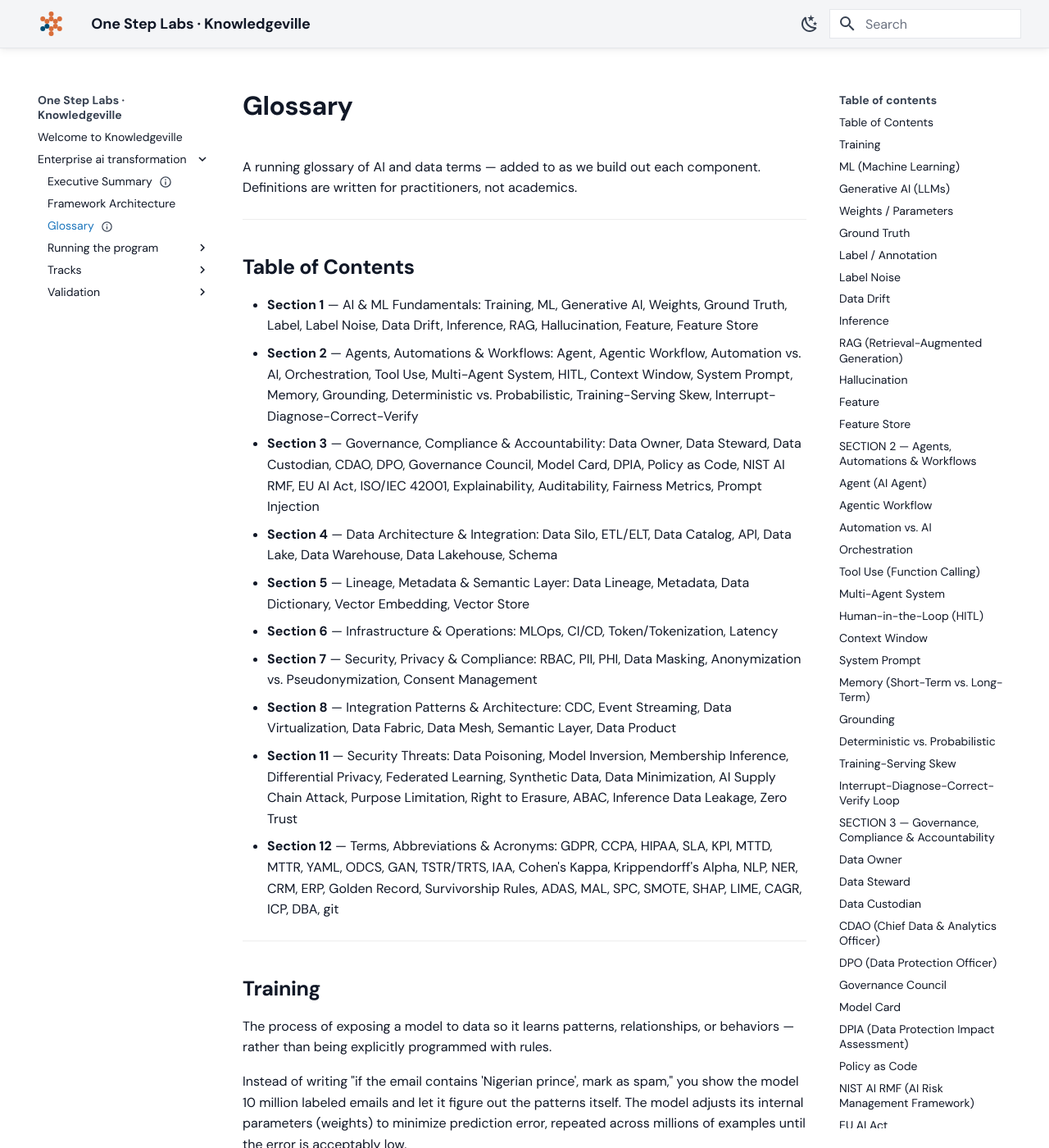
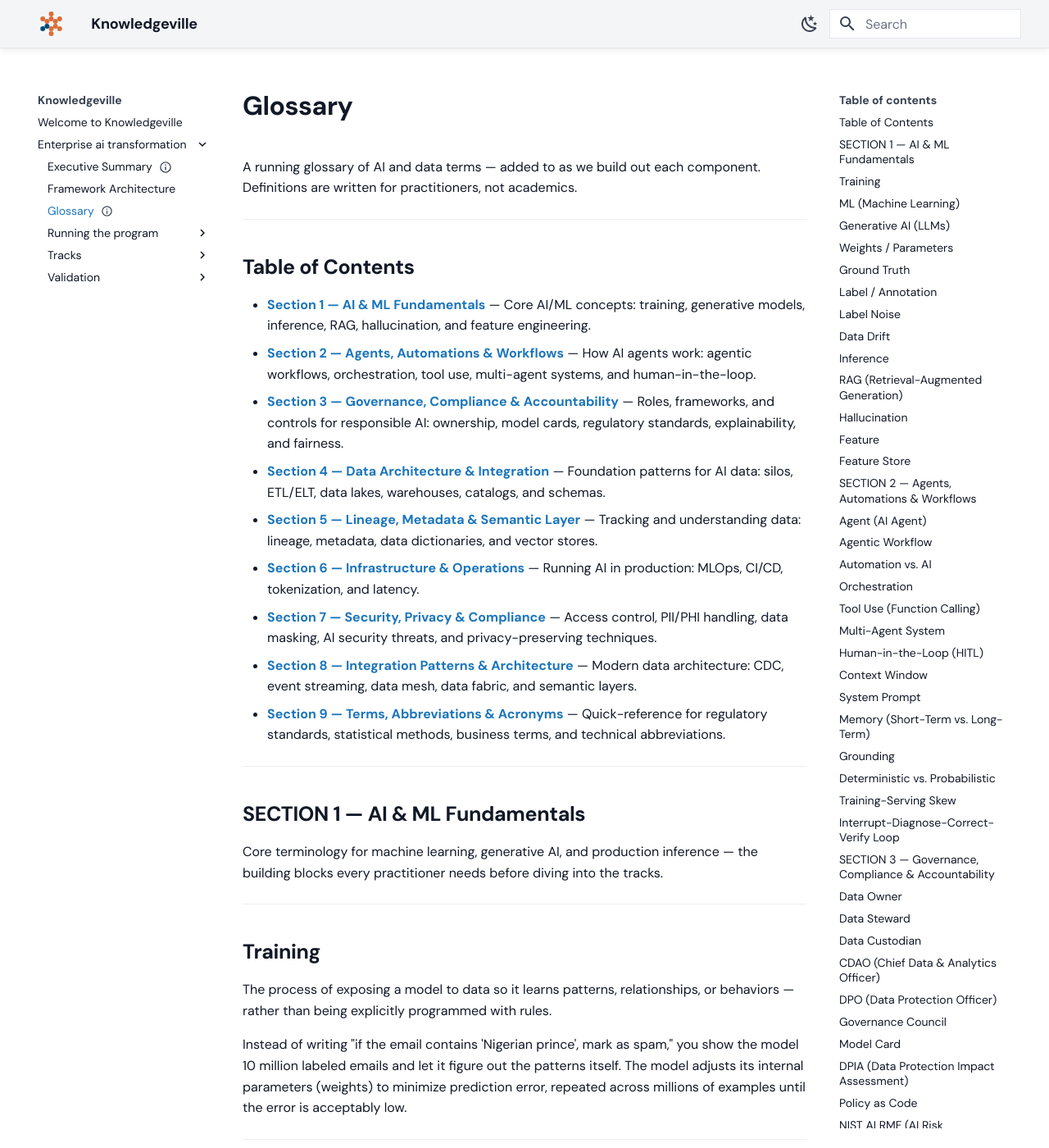
Before and after one commit to grandaha/knowledgeville, an MkDocs documentation site: the page built from published/enterprise-ai-transformation/glossary.md, in a window 1280 px wide and 1400 px high. Shown: the whole window at 82% size. Built offline with MkDocs 1.6.1 and Material for MkDocs 9.7.7, drawn with Linux system fonts in a browser that asks for light colours; some web fonts are replaced; some of the changed text lies outside the part shown.

Commit message:
Publish: sync content from workspace

```diff
--- a/mkdocs.yml
+++ b/mkdocs.yml
@@ -1,4 +1,4 @@
-site_name: One Step Labs · Knowledgeville
+site_name: Knowledgeville
 site_description: Open research from One Step Labs on the things we find important, shared as a public OKF knowledge base.
 site_url: https://knowledge.onesteplabs.com/
 docs_dir: published
--- a/published/enterprise-ai-transformation/glossary.md
+++ b/published/enterprise-ai-transformation/glossary.md
@@ -14,16 +14,21 @@ A running glossary of AI and data terms — added to as we build out each compon
 
 ## Table of Contents
 
-- **Section 1** — AI & ML Fundamentals: Training, ML, Generative AI, Weights, Ground Truth, Label, Label Noise, Data Drift, Inference, RAG, Hallucination, Feature, Feature Store
-- **Section 2** — Agents, Automations & Workflows: Agent, Agentic Workflow, Automation vs. AI, Orchestration, Tool Use, Multi-Agent System, HITL, Context Window, System Prompt, Memory, Grounding, Deterministic vs. Probabilistic, Training-Serving Skew, Interrupt-Diagnose-Correct-Verify
-- **Section 3** — Governance, Compliance & Accountability: Data Owner, Data Steward, Data Custodian, CDAO, DPO, Governance Council, Model Card, DPIA, Policy as Code, NIST AI RMF, EU AI Act, ISO/IEC 42001, Explainability, Auditability, Fairness Metrics, Prompt Injection
-- **Section 4** — Data Architecture & Integration: Data Silo, ETL/ELT, Data Catalog, API, Data Lake, Data Warehouse, Data Lakehouse, Schema
-- **Section 5** — Lineage, Metadata & Semantic Layer: Data Lineage, Metadata, Data Dictionary, Vector Embedding, Vector Store
-- **Section 6** — Infrastructure & Operations: MLOps, CI/CD, Token/Tokenization, Latency
-- **Section 7** — Security, Privacy & Compliance: RBAC, PII, PHI, Data Masking, Anonymization vs. Pseudonymization, Consent Management
-- **Section 8** — Integration Patterns & Architecture: CDC, Event Streaming, Data Virtualization, Data Fabric, Data Mesh, Semantic Layer, Data Product
-- **Section 11** — Security Threats: Data Poisoning, Model Inversion, Membership Inference, Differential Privacy, Federated Learning, Synthetic Data, Data Minimization, AI Supply Chain Attack, Purpose Limitation, Right to Erasure, ABAC, Inference Data Leakage, Zero Trust
-- **Section 12** — Terms, Abbreviations & Acronyms: GDPR, CCPA, HIPAA, SLA, KPI, MTTD, MTTR, YAML, ODCS, GAN, TSTR/TRTS, IAA, Cohen's Kappa, Krippendorff's Alpha, NLP, NER, CRM, ERP, Golden Record, Survivorship Rules, ADAS, MAL, SPC, SMOTE, SHAP, LIME, CAGR, ICP, DBA, git
+- [**Section 1 — AI & ML Fundamentals**](#section-1-ai-ml-fundamentals) — Core AI/ML concepts: training, generative models, inference, RAG, hallucination, and feature engineering.
+- [**Section 2 — Agents, Automations & Workflows**](#section-2-agents-automations-workflows) — How AI agents work: agentic workflows, orchestration, tool use, multi-agent systems, and human-in-the-loop.
+- [**Section 3 — Governance, Compliance & Accountability**](#section-3-governance-compliance-accountability) — Roles, frameworks, and controls for responsible AI: ownership, model cards, regulatory standards, explainability, and fairness.
+- [**Section 4 — Data Architecture & Integration**](#section-4-data-architecture-integration) — Foundation patterns for AI data: silos, ETL/ELT, data lakes, warehouses, catalogs, and schemas.
+- [**Section 5 — Lineage, Metadata & Semantic Layer**](#section-5-lineage-metadata-semantic-layer) — Tracking and understanding data: lineage, metadata, data dictionaries, and vector stores.
+- [**Section 6 — Infrastructure & Operations**](#section-6-infrastructure-operations) — Running AI in production: MLOps, CI/CD, tokenization, and latency.
+- [**Section 7 — Security, Privacy & Compliance**](#section-7-security-privacy-compliance) — Access control, PII/PHI handling, data masking, AI security threats, and privacy-preserving techniques.
+- [**Section 8 — Integration Patterns & Architecture**](#section-8-integration-patterns-architecture) — Modern data architecture: CDC, event streaming, data mesh, data fabric, and semantic layers.
+- [**Section 9 — Terms, Abbreviations & Acronyms**](#section-9-terms-abbreviations-acronyms) — Quick-reference for regulatory standards, statistical methods, business terms, and technical abbreviations.
+
+---
+
+## SECTION 1 — AI & ML Fundamentals
+
+Core terminology for machine learning, generative AI, and production inference — the building blocks every practitioner needs before diving into the tracks.
 
 ---
 
@@ -591,60 +596,6 @@ The system and processes by which an organization obtains, records, and honors i
 
 ---
 
-## SECTION 8 — Integration Patterns & Architecture
-
-New terms introduced in Component 03 — Access & Integration.
-
----
-
-## Change Data Capture (CDC)
-
-A technique that monitors a database's transaction log and captures every insert, update, and delete in near real-time, streaming those changes to downstream systems. Instead of copying entire tables on a schedule, CDC propagates only what changed. Latency: seconds. The bridge between operational databases and AI pipelines for use cases that need near-real-time data without full streaming infrastructure.
-
----
-
-## Event Streaming
-
-An integration pattern where every business action — a transaction, a click, a sensor reading, a status change — is published as an event to a streaming platform (Kafka, Pulsar) and consumed by downstream systems in real time. Latency: milliseconds. For autonomous agentic AI use cases, streaming is increasingly a production requirement, not an optimization.
-
----
-
-## Data Virtualization
-
-A layer that provides a unified query interface across distributed data sources without physically moving or copying the data. Queries execute against source systems in real time; the virtualization layer handles translation and federation. Useful where data can't or shouldn't be centralized due to regulatory, sovereignty, or cost constraints.
-
----
-
-## Data Fabric
-
-A unified logical layer that connects disparate physical data sources through metadata-driven integration, automation, and governance — without forcing all data into a single repository. Provides a single access point for all users and AI agents regardless of where data physically lives. AI-native by design: an agent queries the fabric; the fabric computes the answer from disparate sources in near real-time.
-
----
-
-## Data Mesh
-
-A decentralized organizational model where domain teams own and publish their own data as products, governed by federated standards. Data mesh distributes responsibility; data fabric centralizes intelligence. AI limitation: mesh governance assumes human discovery workflows — agents need programmatic, autonomous access that the mesh model wasn't designed to support directly.
-
----
-
-## Semantic Layer
-
-A business-friendly translation layer that maps raw database fields and tables to human-readable (and machine-readable) business concepts. Ensures that "revenue" means the same thing whether queried from finance, sales, or an AI agent. For agentic AI, the semantic layer is the machine-readable context that allows agents to understand what data means without human interpretation.
-
----
-
-## Data Product
-
-A curated, governed, and documented data asset published by a domain team for consumption by other teams or AI systems. A core concept of data mesh. Includes defined SLAs for freshness, quality, and availability — making it a reliable input for AI rather than a raw data dump.
-
----
-
-## SECTION 11 — Security, Privacy & Compliance
-
-New terms introduced in Component 06 — Security & Compliance.
-
----
-
 ## Data Poisoning
 
 The deliberate insertion of corrupted, biased, or malicious data into a model's training, fine-tuning, retrieval pipeline, or agent tooling. The attack manipulates what the model learns, making the behavioral change persistent rather than temporary. Unlike prompt injection (which happens at runtime), data poisoning happens before runtime and embeds the malicious behavior into the model's weights. Classified by OWASP and NSA/CISA/FBI as a primary attack vector against AI systems in 2025.
@@ -723,7 +674,55 @@ A security model built on the principle of "never trust, always verify." No user
 
 ---
 
-## SECTION 12 — Terms, Abbreviations & Acronyms
+## SECTION 8 — Integration Patterns & Architecture
+
+New terms introduced in Component 03 — Access & Integration.
+
+---
+
+## Change Data Capture (CDC)
+
+A technique that monitors a database's transaction log and captures every insert, update, and delete in near real-time, streaming those changes to downstream systems. Instead of copying entire tables on a schedule, CDC propagates only what changed. Latency: seconds. The bridge between operational databases and AI pipelines for use cases that need near-real-time data without full streaming infrastructure.
+
+---
+
+## Event Streaming
+
+An integration pattern where every business action — a transaction, a click, a sensor reading, a status change — is published as an event to a streaming platform (Kafka, Pulsar) and consumed by downstream systems in real time. Latency: milliseconds. For autonomous agentic AI use cases, streaming is increasingly a production requirement, not an optimization.
+
+---
+
+## Data Virtualization
+
+A layer that provides a unified query interface across distributed data sources without physically moving or copying the data. Queries execute against source systems in real time; the virtualization layer handles translation and federation. Useful where data can't or shouldn't be centralized due to regulatory, sovereignty, or cost constraints.
+
+---
+
+## Data Fabric
+
+A unified logical layer that connects disparate physical data sources through metadata-driven integration, automation, and governance — without forcing all data into a single repository. Provides a single access point for all users and AI agents regardless of where data physically lives. AI-native by design: an agent queries the fabric; the fabric computes the answer from disparate sources in near real-time.
+
+---
+
+## Data Mesh
+
+A decentralized organizational model where domain teams own and publish their own data as products, governed by federated standards. Data mesh distributes responsibility; data fabric centralizes intelligence. AI limitation: mesh governance assumes human discovery workflows — agents need programmatic, autonomous access that the mesh model wasn't designed to support directly.
+
+---
+
+## Semantic Layer
+
+A business-friendly translation layer that maps raw database fields and tables to human-readable (and machine-readable) business concepts. Ensures that "revenue" means the same thing whether queried from finance, sales, or an AI agent. For agentic AI, the semantic layer is the machine-readable context that allows agents to understand what data means without human interpretation.
+
+---
+
+## Data Product
+
+A curated, governed, and documented data asset published by a domain team for consumption by other teams or AI systems. A core concept of data mesh. Includes defined SLAs for freshness, quality, and availability — making it a reliable input for AI rather than a raw data dump.
+
+---
+
+## SECTION 9 — Terms, Abbreviations & Acronyms
 
 New terms and abbreviations identified across all documents in the knowledge base.
 
```
Also changed, not shown: published/enterprise-ai-transformation/validation/audits/index.md (+2 -0 lines), published/index.md (+14 -11 lines), published/overview.md (+14 -4 lines).
